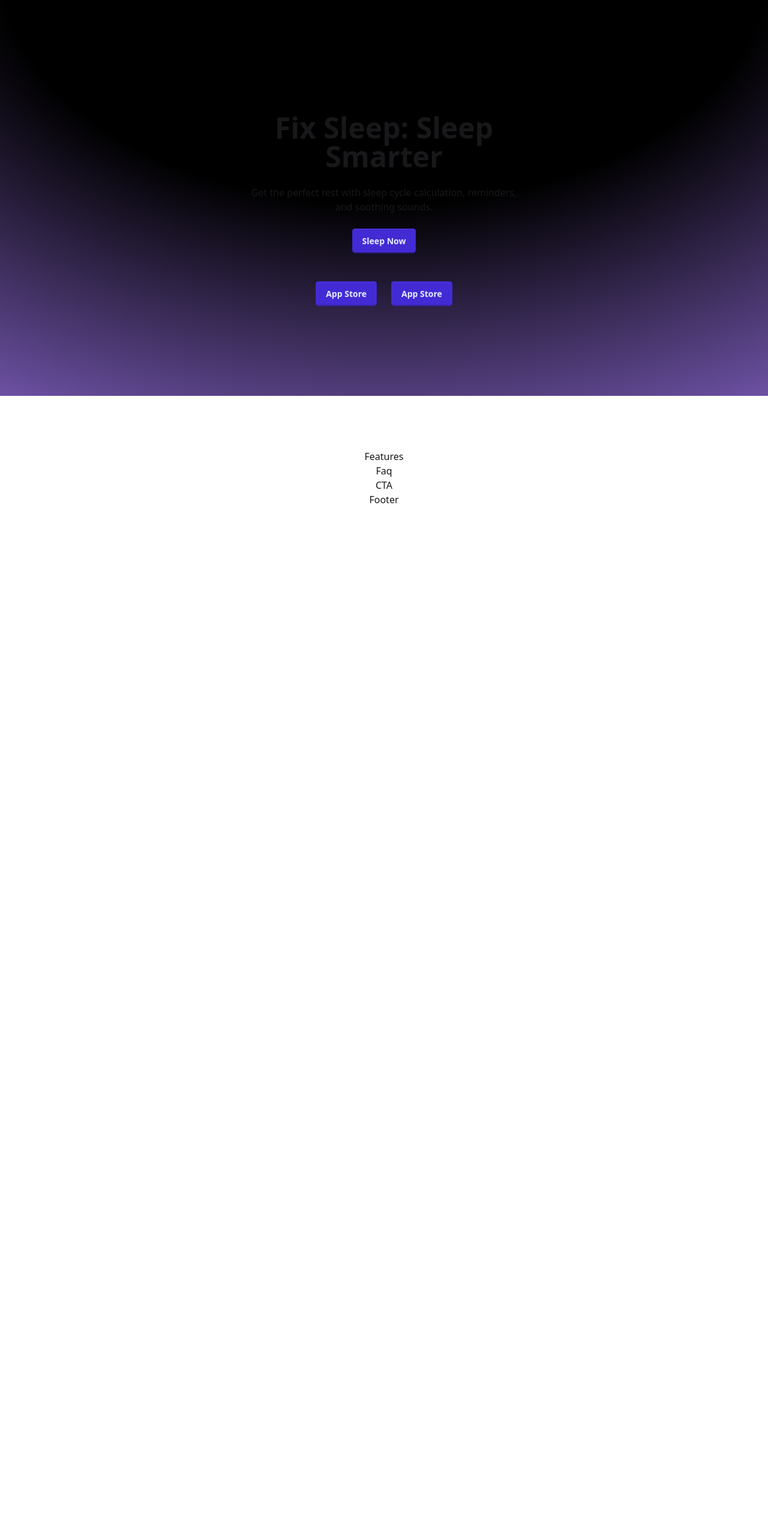
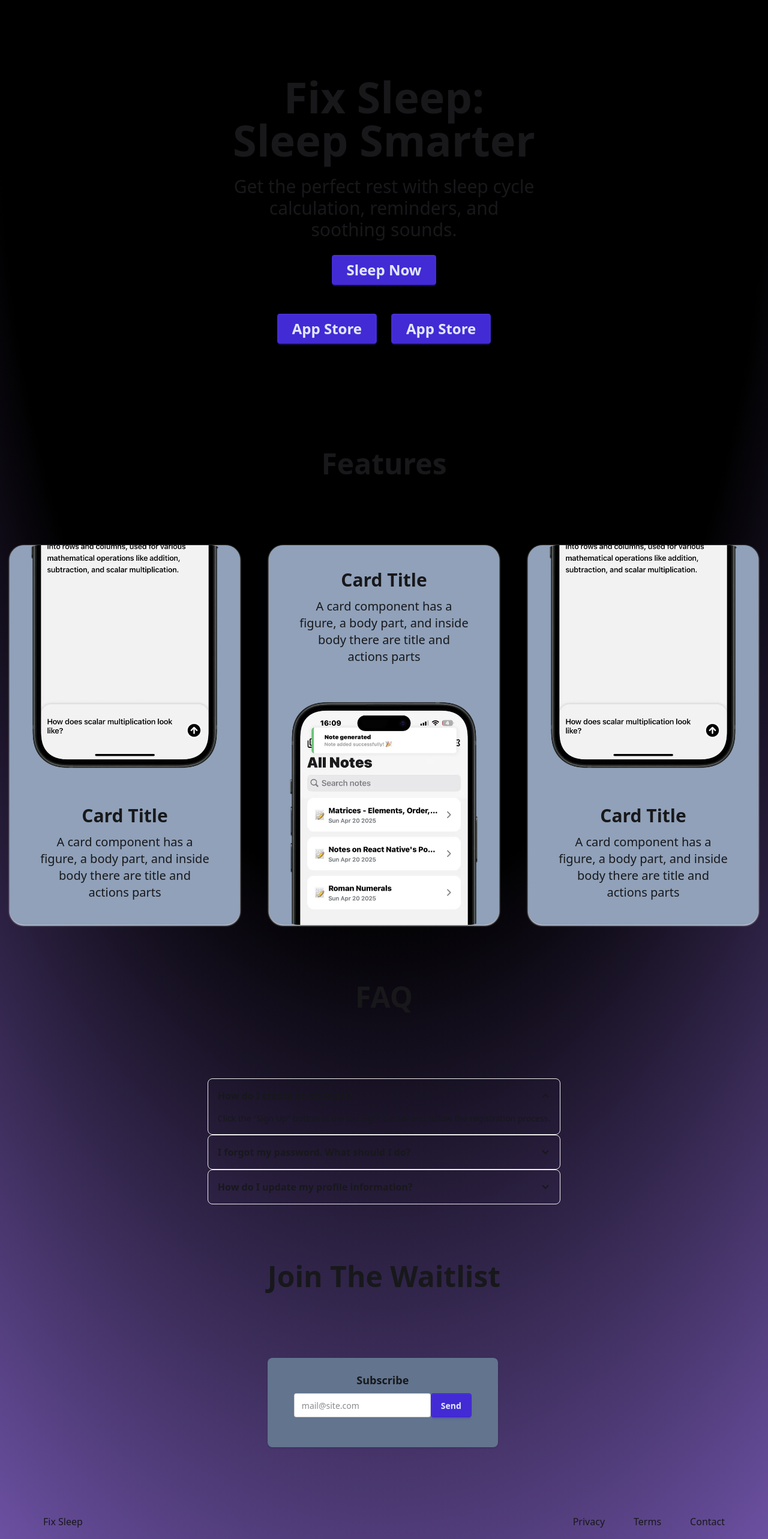
Before and after one commit to 227Faddi/fixsleep, a Next.js app in the folder web/: page / in a window 1280 px wide. Shown: the part 140-2706 px from the top of the page at 60% size. Before the commit the page ends 1009 px from the top, so only its background shows below. Built offline with nearby package versions, Linux system fonts and the light colour scheme.

Commit message:
feat: add first page layout and components

```diff
--- a/web/src/app/layout.tsx
+++ b/web/src/app/layout.tsx
@@ -25,7 +25,7 @@ export default function RootLayout({
   return (
     <html lang="en">
       <body
-        className={`${geistSans.variable} ${geistMono.variable} antialiased`}
+        className={`${geistSans.variable} ${geistMono.variable} antialiased relative`}
       >
         <div className="absolute inset-0 -z-10 h-full w-full items-center px-5 py-24 [background:radial-gradient(125%_125%_at_50%_10%,#000_40%,#9A73E8)]"></div>
         {children}
--- a/web/src/components/CTA.tsx
+++ b/web/src/components/CTA.tsx
@@ -1,5 +1,41 @@
+"use client";
+
 const CTA = () => {
-  return <div>CTA</div>;
+  const handleForm = () => {
+    console.log("Hey");
+  };
+
+  return (
+    <section id="cta" className="mt-24">
+      <h2 className="text-5xl font-bold text-center mb-28">
+        Join The Waitlist
+      </h2>
+      <div className="card w-96 bg-slate-500 shadow-sm">
+        <div className="card-body items-center text-center">
+          <h2 className="card-title">Subscribe</h2>
+          <div className="card-actions">
+            <form
+              action={handleForm}
+              className="flex justify-center items-start"
+            >
+              <div>
+                <input
+                  className="input validator"
+                  type="email"
+                  required
+                  placeholder="mail@site.com"
+                />
+                <p className="validator-hint">Enter valid email address</p>
+              </div>
+              <button type="submit" className="btn btn-primary">
+                Send
+              </button>
+            </form>
+          </div>
+        </div>
+      </div>
+    </section>
+  );
 };
 
 export default CTA;
--- a/web/src/components/Faq.tsx
+++ b/web/src/components/Faq.tsx
@@ -1,5 +1,38 @@
 const Faq = () => {
-  return <div>Faq</div>;
+  return (
+    <section id="faq" className="mt-24">
+      <h2 className="text-5xl font-bold text-center mb-28">FAQ</h2>
+      <div className="collapse collapse-arrow border border-base-300">
+        <input type="radio" name="my-accordion-2" defaultChecked />
+        <div className="collapse-title font-semibold">
+          How do I create an account?
+        </div>
+        <div className="collapse-content text-sm">
+          Click the "Sign Up" button in the top right corner and follow the
+          registration process.
+        </div>
+      </div>
+      <div className="collapse collapse-arrow border border-base-300">
+        <input type="radio" name="my-accordion-2" />
+        <div className="collapse-title font-semibold">
+          I forgot my password. What should I do?
+        </div>
+        <div className="collapse-content text-sm">
+          Click on "Forgot Password" on the login page and follow the
+          instructions sent to your email.
+        </div>
+      </div>
+      <div className="collapse collapse-arrow border border-base-300">
+        <input type="radio" name="my-accordion-2" />
+        <div className="collapse-title font-semibold">
+          How do I update my profile information?
+        </div>
+        <div className="collapse-content text-sm">
+          Go to "My Account" settings and select "Edit Profile" to make changes.
+        </div>
+      </div>
+    </section>
+  );
 };
 
 export default Faq;
--- a/web/src/components/Features.tsx
+++ b/web/src/components/Features.tsx
@@ -1,5 +1,47 @@
 const Features = () => {
-  return <div>Features</div>;
+  return (
+    <section id="features">
+      <h2 className="text-5xl font-bold text-center mb-28">Features</h2>
+      <div className="flex gap-12">
+        <div className="card w-96 gap-6 rounded-3xl bg-slate-400 px-6 pb-4 shadow shadow-white">
+          <figure>
+            <img src="./Chat.webp" alt="Shoes" />
+          </figure>
+          <div className="card-body text-center gap-3">
+            <h3 className="text-3xl font-bold">Card Title</h3>
+            <p className="text-xl">
+              A card component has a figure, a body part, and inside body there
+              are title and actions parts
+            </p>
+          </div>
+        </div>
+        <div className="card w-96 gap-6 rounded-3xl bg-slate-400 px-6 pt-4 shadow shadow-white">
+          <div className="card-body text-center gap-3">
+            <h3 className="text-3xl font-bold">Card Title</h3>
+            <p className="text-xl">
+              A card component has a figure, a body part, and inside body there
+              are title and actions parts
+            </p>
+          </div>
+          <figure>
+            <img src="./Notes.webp" alt="Shoes" />
+          </figure>
+        </div>
+        <div className="card w-96 gap-6 rounded-3xl bg-slate-400 px-6 pb-4 shadow shadow-white">
+          <figure>
+            <img src="./Chat.webp" alt="Shoes" />
+          </figure>
+          <div className="card-body text-center gap-3">
+            <h3 className="text-3xl font-bold">Card Title</h3>
+            <p className="text-xl">
+              A card component has a figure, a body part, and inside body there
+              are title and actions parts
+            </p>
+          </div>
+        </div>
+      </div>
+    </section>
+  );
 };
 
 export default Features;
--- a/web/src/components/Footer.tsx
+++ b/web/src/components/Footer.tsx
@@ -1,5 +1,23 @@
 const Footer = () => {
-  return <div>Footer</div>;
+  return (
+    <footer
+      id="footer"
+      className="w-full flex justify-between px-12 py-4 mt-24"
+    >
+      <a href="">Fix Sleep</a>
+      <ul className="flex gap-12">
+        <li>
+          <a href="#">Privacy</a>
+        </li>
+        <li>
+          <a href="#">Terms</a>
+        </li>
+        <li>
+          <a href="#">Contact</a>
+        </li>
+      </ul>
+    </footer>
+  );
 };
 
 export default Footer;
--- a/web/src/components/Hero.tsx
+++ b/web/src/components/Hero.tsx
@@ -1,17 +1,21 @@
 const Hero = () => {
   return (
-    <section className="hero min-h-screen">
+    <section className="hero min-h-screen" id="hero">
       <div className="hero-content text-center">
-        <div className="max-w-md">
-          <h1 className="text-5xl font-bold">Fix Sleep: Sleep Smarter</h1>
-          <p className="py-6">
+        <div className="max-w-lg">
+          <h1 className="text-7xl font-bold">Fix Sleep: Sleep Smarter</h1>
+          <p className="text-3xl py-6">
             Get the perfect rest with sleep cycle calculation, reminders, and
             soothing sounds.
           </p>
-          <button className="btn btn-primary">Sleep Now</button>
+          <button className="btn btn-primary text-2xl p-6">Sleep Now</button>
           <div className="mt-12 flex items-center justify-center gap-6">
-            <a className="btn btn-primary">App Store</a>
-            <a className="btn btn-primary">App Store</a>
+            <a href="#cta" className="btn btn-primary text-2xl p-6">
+              App Store
+            </a>
+            <a href="#cta" className="btn btn-primary text-2xl p-6">
+              App Store
+            </a>
           </div>
         </div>
       </div>
--- a/web/src/components/Navbar.tsx
+++ b/web/src/components/Navbar.tsx
@@ -27,7 +27,7 @@ const Navbar = () => {
             className="menu menu-sm dropdown-content bg-base-100 rounded-box z-1 mt-3 w-52 p-2 shadow"
           >
             <li>
-              <Link href="#feature">Features</Link>
+              <Link href="#features">Features</Link>
             </li>
             <li>
               <Link href="#faq">FAQ</Link>
@@ -41,7 +41,7 @@ const Navbar = () => {
       <div className="navbar-center hidden lg:flex">
         <ul className="menu menu-horizontal px-1">
           <li>
-            <Link href="#feature">Features</Link>
+            <Link href="#features">Features</Link>
           </li>
           <li>
             <Link href="#faq">FAQ</Link>
```
Also changed, not shown: web/public/Chat.webp (added), web/public/Notes.webp (added).
